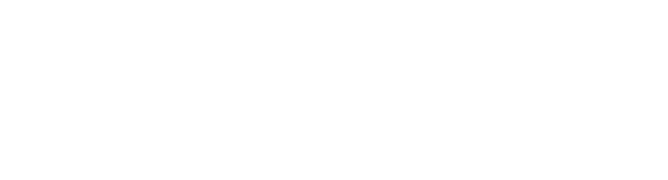
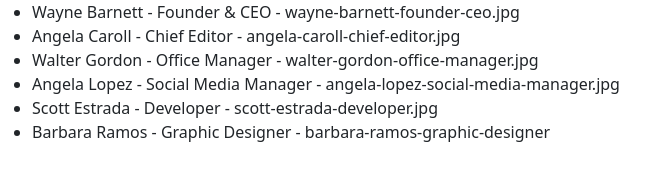
Before and after one commit to MarBozzz/js-our-team, a plain HTML site: page index.html in a window 1280 px wide. Shown: the whole page, without its empty margins (0-668 px from the left). Drawn offline with nearby package versions, Linux system fonts and the light colour scheme.

Commit message:
[milestone 2]

```diff
--- a/index.html
+++ b/index.html
@@ -13,6 +13,8 @@
 </head>
 <body>
 
+  <ul class="result"></ul>
+
 
   <script src="js/script.js"></script>
 </body>
--- a/js/script.js
+++ b/js/script.js
@@ -10,8 +10,10 @@ Barbara Ramos	Graphic Designer		        barbara-ramos-graphic-designer.jpg
 **MILESTONE 0:**
 Creare l’array di oggetti con le informazioni fornite.
 **MILESTONE 1:**
-Stampare su console le informazioni di nome, ruolo e la stringa della foto**MILESTONE 2:**
-Stampare le stesse informazioni su DOM sotto forma di stringhe**MILESTONE 3:**
+Stampare su console le informazioni di nome, ruolo e la stringa della foto
+**MILESTONE 2:**
+Stampare le stesse informazioni su DOM sotto forma di stringhe
+**MILESTONE 3:**
 Stampare delle card formattate contenete immagini e testo (La grafica fornita è solo un esempio ma sentitevi liberi di “graficare” come preferite)**BONUS:**
 Aggiungere degli aggettivi (più di uno) che identifichino ogni persona e stamparli nella card
 */
@@ -50,4 +52,10 @@ const team = [
   }
 ]
 
-console.log(team);
+//console.log(team);
+const result = document.querySelector('.result');
+
+for(let membro of team) {
+  console.log(membro);
+  result.innerHTML += `<li>${membro.nome} - ${membro.ruolo} - ${membro.foto}</li>`;
+}
```
